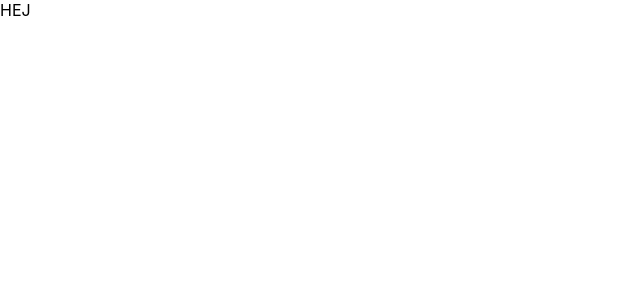
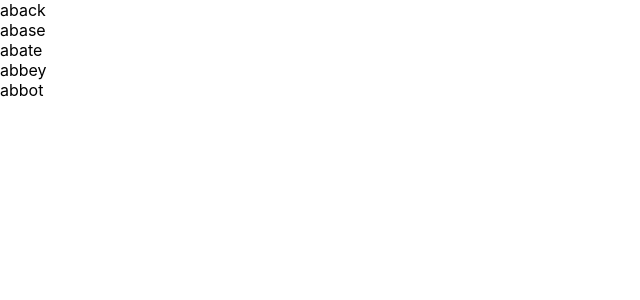
Before and after one commit to Novante/Wordiddle, a React (Create React App) app: page / in a window 1280 px wide. Shown: the top 300 px of the page, without its empty margins (0-640 px from the left). Built offline with nearby package versions, Linux system fonts and the light colour scheme.

Commit message:
Added a sample word for experimentation. Added UUID to give each child in array unique ID.

```diff
--- a/package.json
+++ b/package.json
@@ -9,6 +9,7 @@
     "react": "^18.2.0",
     "react-dom": "^18.2.0",
     "react-scripts": "5.0.1",
+    "uuid": "^9.0.0",
     "web-vitals": "^2.1.4"
   },
   "scripts": {
--- a/src/App.js
+++ b/src/App.js
@@ -1,10 +1,11 @@
 import logo from './logo.svg';
 import './App.css';
+import SolveView from "./views/SolveView";
 
 function App() {
   return (
       <div>
-        HEJ
+        <SolveView></SolveView>
       </div>
   );
 }
--- a/src/views/SolveView.js
+++ b/src/views/SolveView.js
@@ -1,8 +1,43 @@
+import {v4 as uuid} from 'uuid';
+import {useState} from "react";
+
 const SolveView = () => {
 
 
+    const [arr, setArr] = useState(["aback", "abase", "abate", "abbey", "abbot"])
+    const inputWord = "party"
+    const charArr = inputWord.split("");
+
+    const handleClick = (click) => {
+        if (click == 'orange'){
+
+        }
+    }
+
+    for (let i = 0; i < arr.length; i++) {
+        for (let j = 0; j < charArr.length; j++) {
+            if (arr[i].includes(charArr[j]))
+            {
+                console.log(charArr[j])
+            }
+        }
+
+    }
 
 
-    return ()
+    // onclick, each letter that is clicked should filter the word. if letter is yellow, filter on any position. if letter is green, filter exact pos.
+
+    return (
+        <div>
+            {arr.map(word => {
+                return (
+                    <div key={uuid()}>
+                        {word}
+                    </div>
+                )
+            })
+            }
+        </div>
+    )
 }
 export default SolveView;
```
